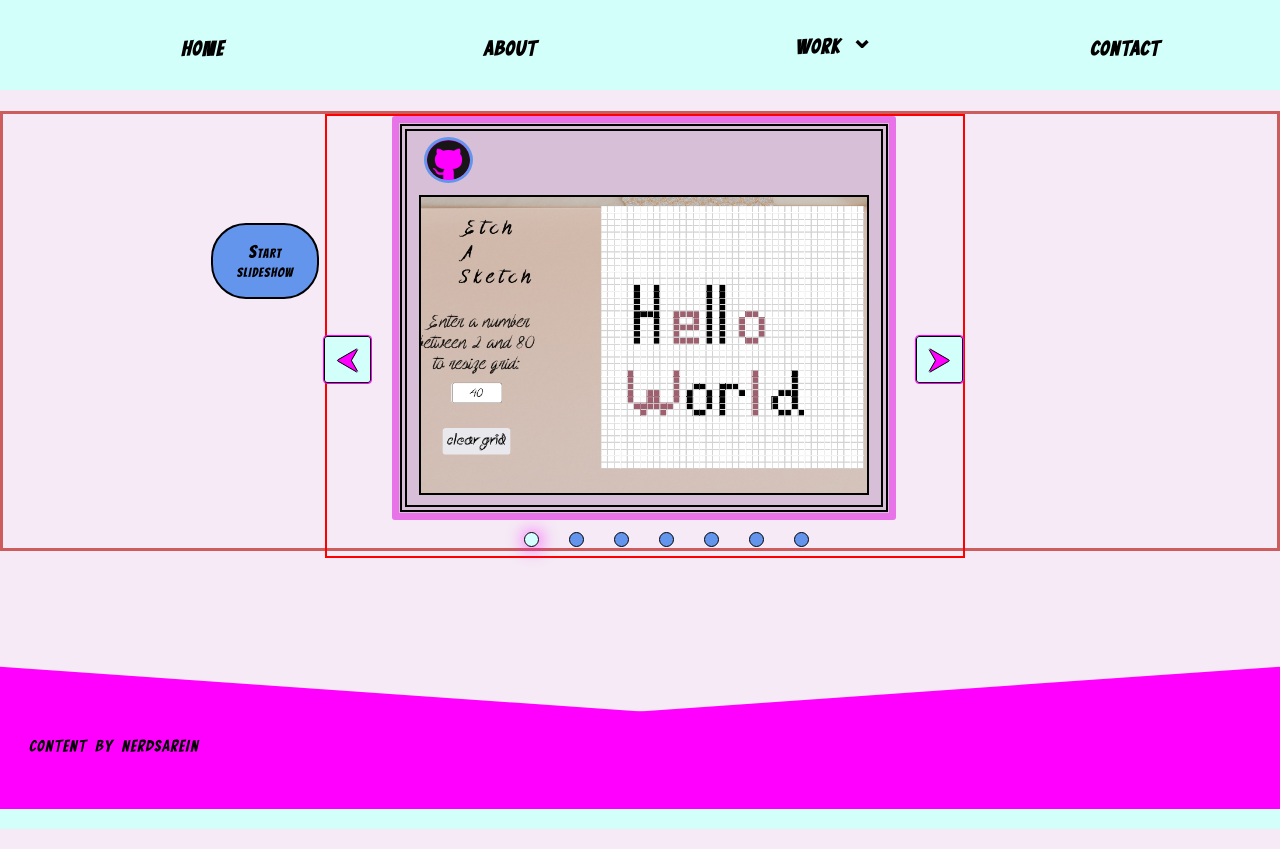
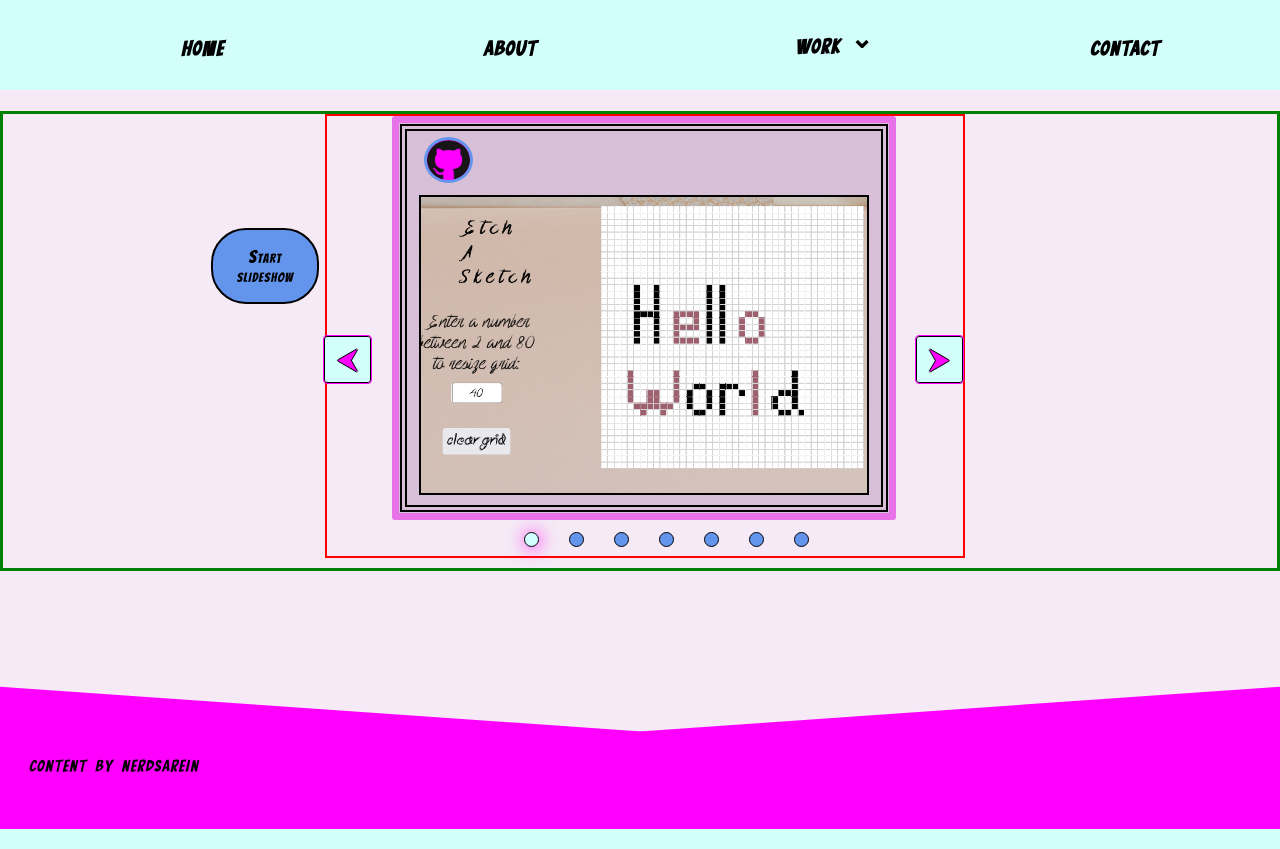
Before and after one commit to NerdsAreIn/portfolio-website, a website with bundled scripts: page portfolio.html in a window 1280 px wide. Built offline with nearby package versions, Linux system fonts and the light colour scheme.

Commit message:
updated code so that portfolio slides resized when adjusting screen height as well as width.

```diff
--- a/portfolio.js
+++ b/portfolio.js
@@ -9,6 +9,7 @@ const playButton = document.getElementById("start");
 const slides = [...document.getElementsByClassName("segment")];
 const image1 = slides[0];
 const controlButtons = document.querySelectorAll("#controls-inner button");
+const reducedHeight = window.matchMedia("(max-height: 450px)");
 let reelDeclarationBlock = window.getComputedStyle(slidesReel);;
 let leftValue;
 let leftNumber;
@@ -17,6 +18,7 @@ let imageWidth;
 let slideshowAnimation;
 
 mobileWidth.addEventListener("change", setSlidePositions);
+reducedHeight.addEventListener("change", setSlidePositions);
 window.addEventListener("load", setSlidePositions);
 
 function setSlidePositions() {
--- a/slideshow.css
+++ b/slideshow.css
@@ -35,9 +35,11 @@ nav {
 #page-container-portfolio {
     padding-bottom: 46vh;
     min-width: var(--containerWidth);
+    min-width: var(--contentContainerWidth);
 }
 .content-container#content-container-portfolio {
-    height: var(--containerHeight);
+    height: calc(var(--containerHeight) + 20px);
+    border: 3px solid green;
 }
 #slides-container, #slides-container::after, #slides-reel,
 #circles-container {
```
